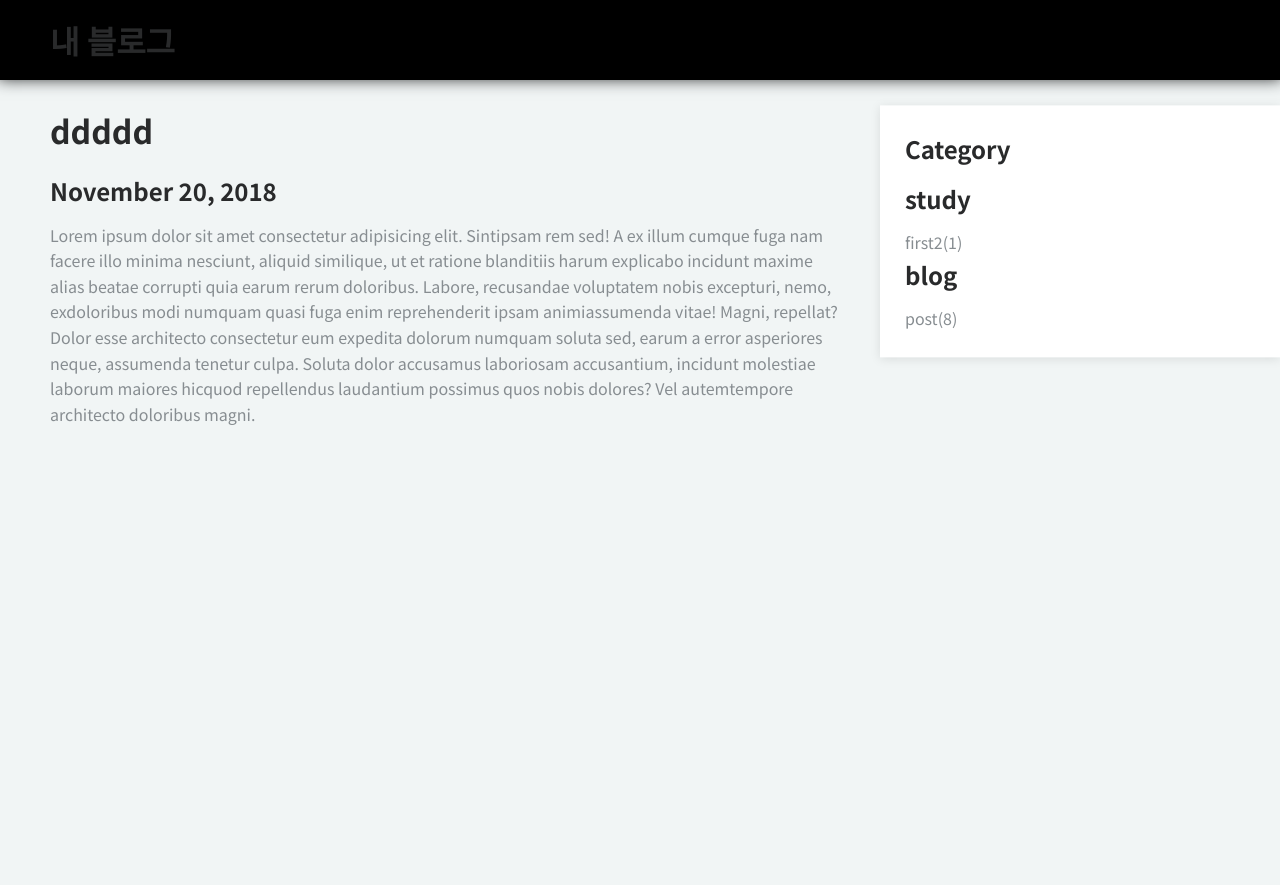
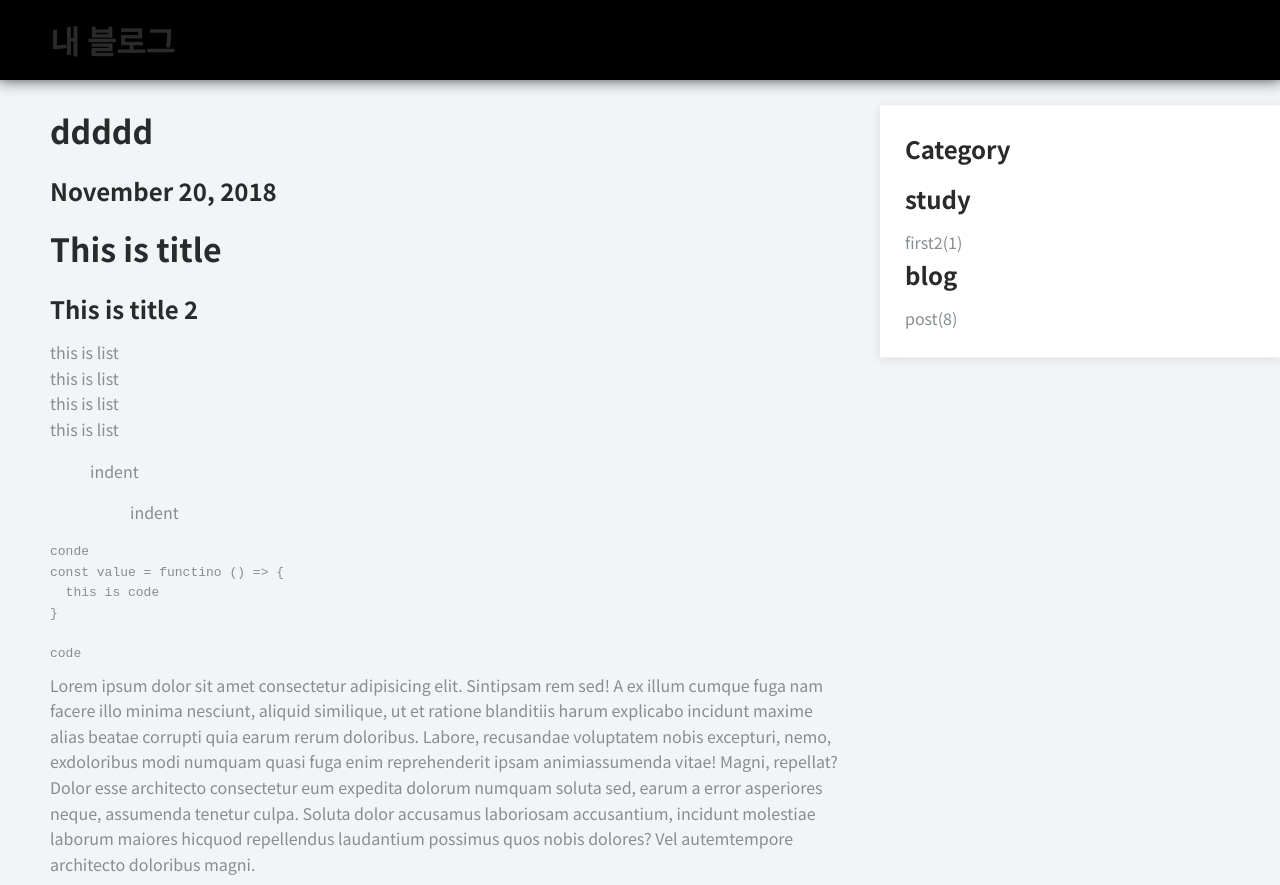
Before and after one commit to kwonjounghun/gatsby_blog, a Gatsby site: page /s1 in a window 1280 px wide. Before the commit the page ends 800 px from the top, so only its background shows below. Built offline with nearby package versions, Linux system fonts and the light colour scheme; Gatsby itself is replaced by a stand-in of ours; some packages are replaced by stand-ins of ours; code samples lack their colours.

Commit message:
Update Blog “ddddd”

````diff
--- a/_posts/blog/ddddd.md
+++ b/_posts/blog/ddddd.md
@@ -7,4 +7,25 @@ title: ddddd
 thumbnail: /assets/sub06_contents02.jpg
 Public: true
 ---
+# This is title
+
+## This is title 2
+
+- this is list
+- this is list
+  - this is list
+- this is list
+
+> indent
+> > indent
+
+```js
+conde
+const value = functino () => {
+  this is code
+}
+```
+
+`code`
+
 Lorem ipsum dolor sit amet consectetur adipisicing elit. Sintipsam rem sed! A ex illum cumque fuga nam facere illo minima nesciunt, aliquid similique, ut et ratione blanditiis harum explicabo incidunt maxime alias beatae corrupti quia earum rerum doloribus. Labore, recusandae voluptatem nobis excepturi, nemo, exdoloribus modi numquam quasi fuga enim reprehenderit ipsam animiassumenda vitae! Magni, repellat? Dolor esse architecto consectetur eum expedita dolorum numquam soluta sed, earum a error asperiores neque, assumenda tenetur culpa. Soluta dolor accusamus laboriosam accusantium, incidunt molestiae laborum maiores hicquod repellendus laudantium possimus quos nobis dolores? Vel autemtempore architecto doloribus magni.
````
